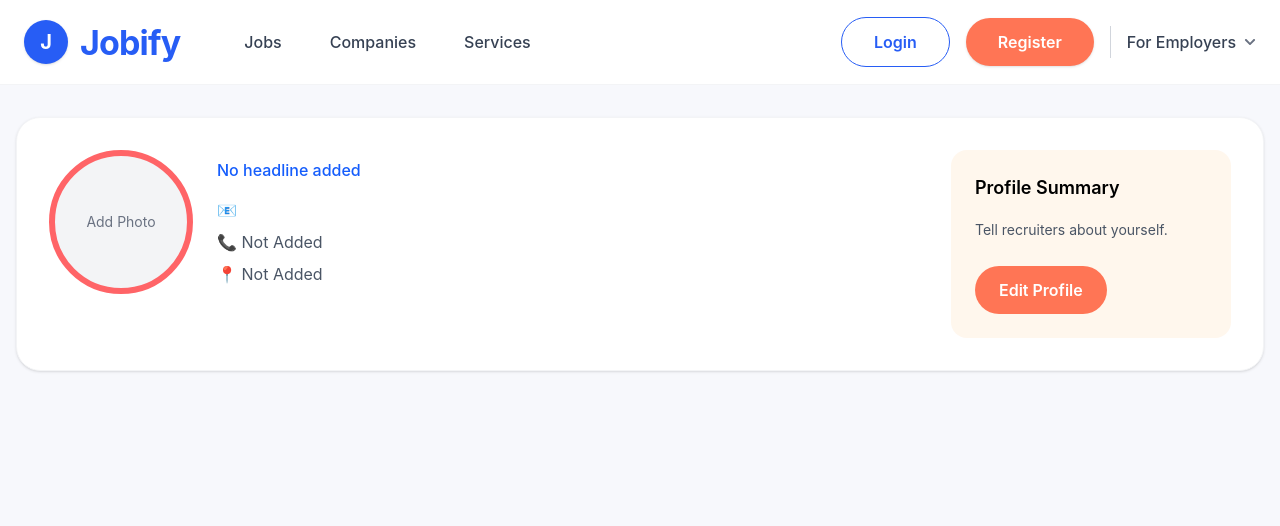
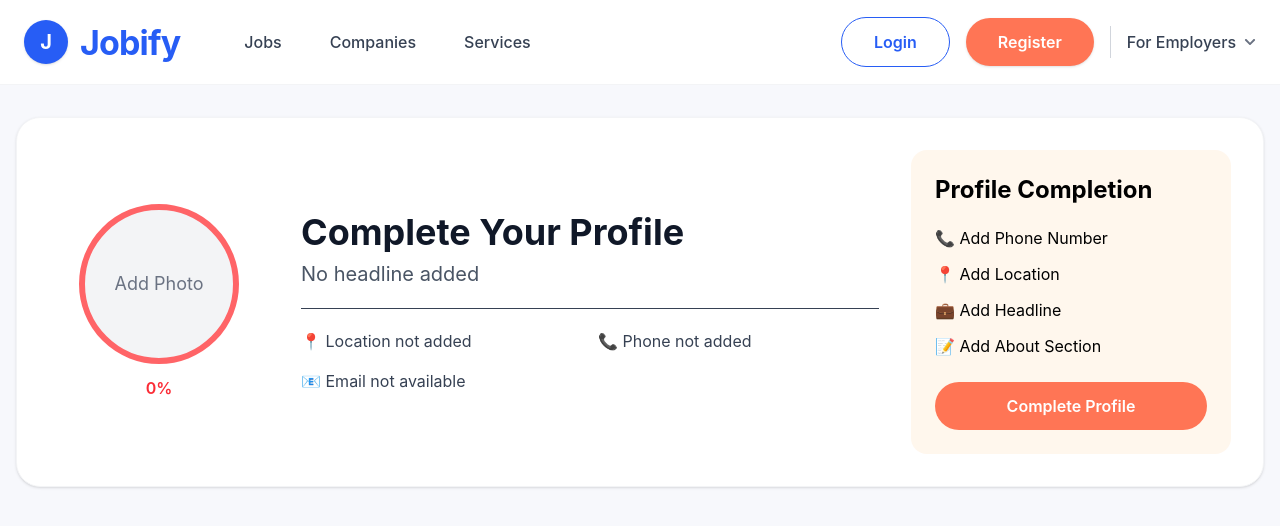
Before and after one commit to CodeSavvyJayesh/JobPortal-Frontend, a React (Vite) app: page /profile in a window 1280 px wide. Shown: the top 526 px of the page. Built offline with nearby package versions, Linux system fonts and the light colour scheme; no server answers.

Commit message:
Profile HeaderCompletion successful

```diff
--- /dev/null
+++ b/src/Component/Profile/ProfileForm.jsx
@@ -0,0 +1,258 @@
+import { useState } from "react";
+import {
+  createProfile,
+  updateProfile
+} from "../../api/profileApi";
+
+function ProfileForm({
+  profile,
+  isEdit,
+  onSuccess,
+  onClose
+}) {
+
+  const [formData, setFormData] =
+    useState({
+
+      phone:
+        profile?.phone || "",
+
+      location:
+        profile?.location || "",
+
+      headline:
+        profile?.headline || "",
+
+      about:
+        profile?.about || "",
+
+    });
+
+  const handleChange = (e) => {
+
+    setFormData({
+
+      ...formData,
+
+      [e.target.name]:
+        e.target.value,
+
+    });
+
+  };
+
+  const handleSubmit = async (e) => {
+
+    e.preventDefault();
+
+    try {
+
+      let response;
+
+      if (isEdit) {
+
+        response =
+          await updateProfile(
+            formData
+          );
+
+      } else {
+
+        response =
+          await createProfile(
+            formData
+          );
+
+      }
+
+      alert(
+        "Profile saved successfully!"
+      );
+
+      onSuccess(response);
+
+    } catch (error) {
+
+      console.error(error);
+
+      alert(
+        "Failed to save profile"
+      );
+
+    }
+
+  };
+
+  return (
+
+    <div
+      className="
+        fixed
+        inset-0
+        bg-black/50
+        flex
+        justify-center
+        items-center
+        z-50
+        px-4
+      "
+    >
+
+      <div
+        className="
+          bg-white
+          w-full
+          max-w-2xl
+          rounded-3xl
+          p-8
+        "
+      >
+
+        <h2
+          className="
+            text-3xl
+            font-bold
+            mb-6
+          "
+        >
+          {isEdit
+            ? "Edit Profile"
+            : "Complete Profile"}
+        </h2>
+
+        <form
+          onSubmit={handleSubmit}
+          className="space-y-5"
+        >
+
+          <div>
+
+            <label className="block mb-2 font-medium">
+              Phone Number
+            </label>
+
+            <input
+              type="text"
+              name="phone"
+              value={formData.phone}
+              onChange={handleChange}
+              placeholder="Enter Phone Number"
+              className="
+                w-full
+                border
+                rounded-xl
+                p-3
+              "
+            />
+
+          </div>
+
+          <div>
+
+            <label className="block mb-2 font-medium">
+              Location
+            </label>
+
+            <input
+              type="text"
+              name="location"
+              value={formData.location}
+              onChange={handleChange}
+              placeholder="Enter Location"
+              className="
+                w-full
+                border
+                rounded-xl
+                p-3
+              "
+            />
+
+          </div>
+
+          <div>
+
+            <label className="block mb-2 font-medium">
+              Headline
+            </label>
+
+            <input
+              type="text"
+              name="headline"
+              value={formData.headline}
+              onChange={handleChange}
+              placeholder="Java Full Stack Developer"
+              className="
+                w-full
+                border
+                rounded-xl
+                p-3
+              "
+            />
+
+          </div>
+
+          <div>
+
+            <label className="block mb-2 font-medium">
+              About
+            </label>
+
+            <textarea
+              rows="5"
+              name="about"
+              value={formData.about}
+              onChange={handleChange}
+              placeholder="Tell recruiters about yourself..."
+              className="
+                w-full
+                border
+                rounded-xl
+                p-3
+              "
+            />
+
+          </div>
+
+          <div className="flex gap-4">
+
+            <button
+              type="submit"
+              className="
+                flex-1
+                bg-[#275DF5]
+                text-white
+                py-3
+                rounded-xl
+                font-semibold
+              "
+            >
+              Save Profile
+            </button>
+
+            <button
+              type="button"
+              onClick={onClose}
+              className="
+                flex-1
+                border
+                py-3
+                rounded-xl
+                font-semibold
+              "
+            >
+              Cancel
+            </button>
+
+          </div>
+
+        </form>
+
+      </div>
+
+    </div>
+
+  );
+
+}
+
+export default ProfileForm;
--- a/src/Component/Profile/ProfileHeader.jsx
+++ b/src/Component/Profile/ProfileHeader.jsx
@@ -1,5 +1,28 @@
-function ProfileHeader({ profile }) {
+function ProfileHeader({
+  profile,
+  onEdit
+}) {
+
+  const fields = [
+    profile?.name,
+    profile?.email,
+    profile?.phone,
+    profile?.location,
+    profile?.headline,
+    profile?.about,
+    profile?.profileImage,
+  ];
+
+  const completedFields =
+    fields.filter(Boolean).length;
+
+  const completionPercentage =
+    Math.round(
+      (completedFields / fields.length) * 100
+    );
+
   return (
+
     <div
       className="
         bg-white
@@ -11,25 +34,24 @@ function ProfileHeader({ profile }) {
         lg:p-8
       "
     >
+
       <div
         className="
-          flex
-          flex-col
-          lg:flex-row
-          justify-between
+          grid
+          lg:grid-cols-[220px_1fr_320px]
           gap-8
+          items-center
         "
       >
-        {/* LEFT SECTION */}
 
-        <div className="flex flex-col md:flex-row gap-6">
+        {/* Profile Image */}
 
-          {/* PROFILE IMAGE */}
+        <div className="flex flex-col items-center">
 
           <div
             className="
-              w-36
-              h-36
+              w-40
+              h-40
               rounded-full
               border-[6px]
               border-red-400
@@ -40,83 +62,161 @@ function ProfileHeader({ profile }) {
               bg-gray-100
             "
           >
+
             {profile?.profileImage ? (
+
               <img
                 src={profile.profileImage}
                 alt="Profile"
-                className="w-full h-full object-cover"
+                className="
+                  w-full
+                  h-full
+                  object-cover
+                "
               />
+
             ) : (
-              <span className="text-gray-500 text-sm">
+
+              <span
+                className="
+                  text-gray-500
+                  text-lg
+                "
+              >
                 Add Photo
               </span>
+
             )}
+
           </div>
 
-          {/* USER DETAILS */}
+          <span
+            className="
+              mt-3
+              text-red-500
+              font-semibold
+            "
+          >
+            {completionPercentage}%
+          </span>
 
-          <div>
+        </div>
 
-            <h2 className="text-3xl font-bold text-gray-900">
-              {profile?.name}
-            </h2>
+        {/* User Details */}
 
-            <p className="text-blue-600 font-medium mt-2">
-              {profile?.headline || "No headline added"}
+        <div>
+
+          <h2
+            className="
+              text-4xl
+              font-bold
+              text-gray-900
+            "
+          >
+            {profile?.name ||
+              "Complete Your Profile"}
+          </h2>
+
+          <p
+            className="
+              text-xl
+              text-gray-600
+              mt-2
+            "
+          >
+            {profile?.headline ||
+              "No headline added"}
+          </p>
+
+          <div
+            className="
+              border-t
+              mt-5
+              pt-5
+              grid
+              md:grid-cols-2
+              gap-4
+              text-gray-700
+            "
+          >
+
+            <p>
+              📍{" "}
+              {profile?.location ||
+                "Location not added"}
             </p>
 
-            <div className="mt-4 space-y-2">
+            <p>
+              📞{" "}
+              {profile?.phone ||
+                "Phone not added"}
+            </p>
 
-              <p className="text-gray-600">
-                📧 {profile?.email}
-              </p>
-
-              <p className="text-gray-600">
-                📞 {profile?.phone || "Not Added"}
-              </p>
-
-              <p className="text-gray-600">
-                📍 {profile?.location || "Not Added"}
-              </p>
-
-            </div>
+            <p>
+              📧{" "}
+              {profile?.email ||
+                "Email not available"}
+            </p>
 
           </div>
 
         </div>
 
-        {/* RIGHT SECTION */}
+        {/* Completion Card */}
 
         <div
           className="
             bg-orange-50
             rounded-2xl
             p-6
-            min-w-[280px]
           "
         >
-          <h3 className="font-semibold text-lg">
-            Profile Summary
+
+          <h3
+            className="
+              text-2xl
+              font-bold
+              mb-5
+            "
+          >
+            Profile Completion
           </h3>
 
-          <p
-            className="
-              text-gray-600
-              mt-4
-              text-sm
-              leading-6
-            "
-          >
-            {profile?.about ||
-              "Tell recruiters about yourself."}
-          </p>
+          <div className="space-y-3">
+
+            {!profile?.phone && (
+              <div>
+                📞 Add Phone Number
+              </div>
+            )}
+
+            {!profile?.location && (
+              <div>
+                📍 Add Location
+              </div>
+            )}
+
+            {!profile?.headline && (
+              <div>
+                💼 Add Headline
+              </div>
+            )}
+
+            {!profile?.about && (
+              <div>
+                📝 Add About Section
+              </div>
+            )}
+
+          </div>
 
           <button
+            onClick={onEdit}
             className="
               mt-6
+              w-full
               bg-[#FF7555]
               text-white
-              px-6
               py-3
               rounded-full
               font-semibold
@@ -124,14 +224,19 @@ function ProfileHeader({ profile }) {
               transition
             "
           >
-            Edit Profile
+            {profile
+              ? "Edit Profile"
+              : "Complete Profile"}
           </button>
 
         </div>
 
       </div>
+
     </div>
+
   );
+
 }
 
 export default ProfileHeader;
--- a/src/Pages/Profile.jsx
+++ b/src/Pages/Profile.jsx
@@ -1,37 +1,34 @@
 import { useEffect, useState } from "react";
 import Navbar from "../Component/Navbar";
 import ProfileHeader from "../Component/Profile/ProfileHeader";
+import ProfileForm from "../Component/Profile/ProfileForm";
 import { getProfile } from "../api/profileApi";
 
 function Profile() {
 
-  const [profile, setProfile] =
-    useState(null);
+  const [profile, setProfile] = useState(null);
 
-  const [loading, setLoading] =
-    useState(true);
+  const [loading, setLoading] = useState(true);
+
+  const [showForm, setShowForm] = useState(false);
 
   useEffect(() => {
-
     fetchProfile();
-
   }, []);
 
   const fetchProfile = async () => {
 
     try {
 
-      const data =
-        await getProfile();
+      const data = await getProfile();
 
       setProfile(data);
 
     } catch (error) {
 
-      console.error(
-        "Profile Error:",
-        error
-      );
+      console.log("Profile not found");
+
+      setProfile(null);
 
     } finally {
 
@@ -44,14 +41,17 @@ function Profile() {
   if (loading) {
 
     return (
-      <div className="text-center mt-20">
-        Loading Profile...
+      <div className="flex justify-center items-center h-screen">
+        <h2 className="text-xl font-semibold">
+          Loading Profile...
+        </h2>
       </div>
     );
 
   }
 
   return (
+
     <div className="min-h-screen bg-[#f7f8fc]">
 
       <Navbar />
@@ -60,12 +60,32 @@ function Profile() {
 
         <ProfileHeader
           profile={profile}
+          onEdit={() => setShowForm(true)}
         />
 
       </div>
 
+      {showForm && (
+
+        <ProfileForm
+          profile={profile}
+          isEdit={profile !== null}
+          onSuccess={async () => {
+
+            await fetchProfile();
+
+            setShowForm(false);
+
+          }}
+          onClose={() => setShowForm(false)}
+        />
+
+      )}
+
     </div>
+
   );
+
 }
 
 export default Profile;
```
